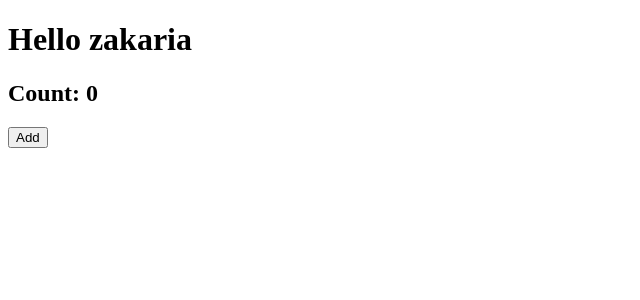
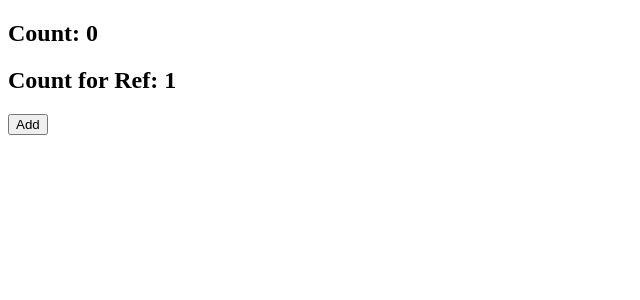
Before and after one commit to Zakaria-zaki/Vue3, a Vue app: page / in a window 1280 px wide. Shown: the top 300 px of the page, without its empty margins (0-640 px from the left). Built offline with nearby package versions, Linux system fonts and the light colour scheme.

Commit message:
Ref function

```diff
--- a/src/App.vue
+++ b/src/App.vue
@@ -1,29 +1,26 @@
 <template>
-    <h1> Hello {{ user.name  }}</h1>
-    <h2> Count: {{ state.count }} </h2>
+    <h2> Count: {{ count }} </h2>
+    <h2> Count for Ref: {{ countRef }} </h2>
     <button @click="add">Add</button>
 </template>
 
 <script setup lang="ts">
-import { nextTick, reactive } from 'vue';
+import { ref } from 'vue';
+import type { Ref } from 'vue';
 
-const state  = reactive({
-    user: {
-        name: 'zakaria',
-        age: 25
-    },
-    count: 0
-})
+const count = ref(0);
 
-let { user } = state
+const countRef = ref(0);
 
 const add = () => {
-    user.name = user.name === 'zakaria' ? 'Salim' : 'zakaria'
-    state.count++;
-    nextTick(() => {
-        console.log('tick');
-    })
+    count.value++;
 }
+
+const getRef = (num: Ref<number>) => {
+    num.value++;
+}
+
+getRef(countRef);
 
 
 </script>
```
